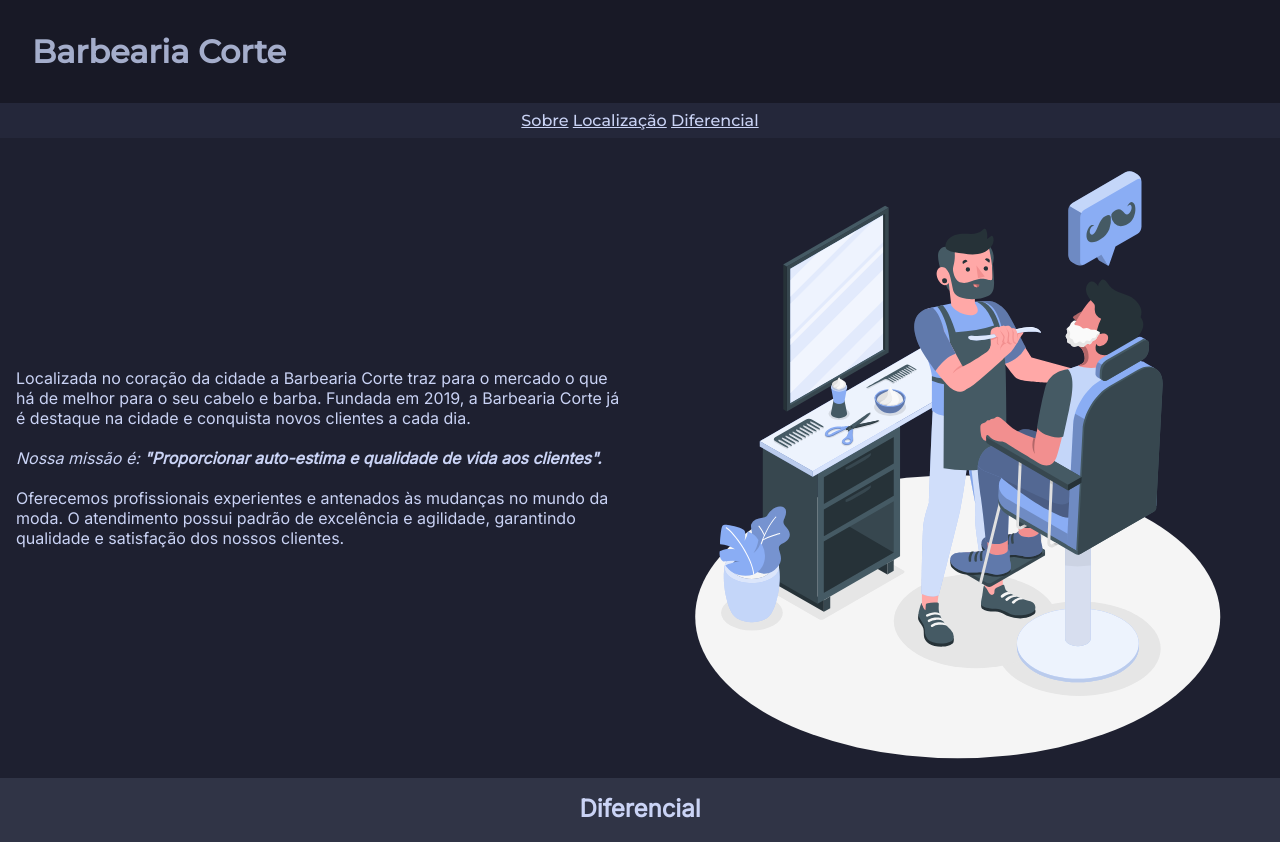
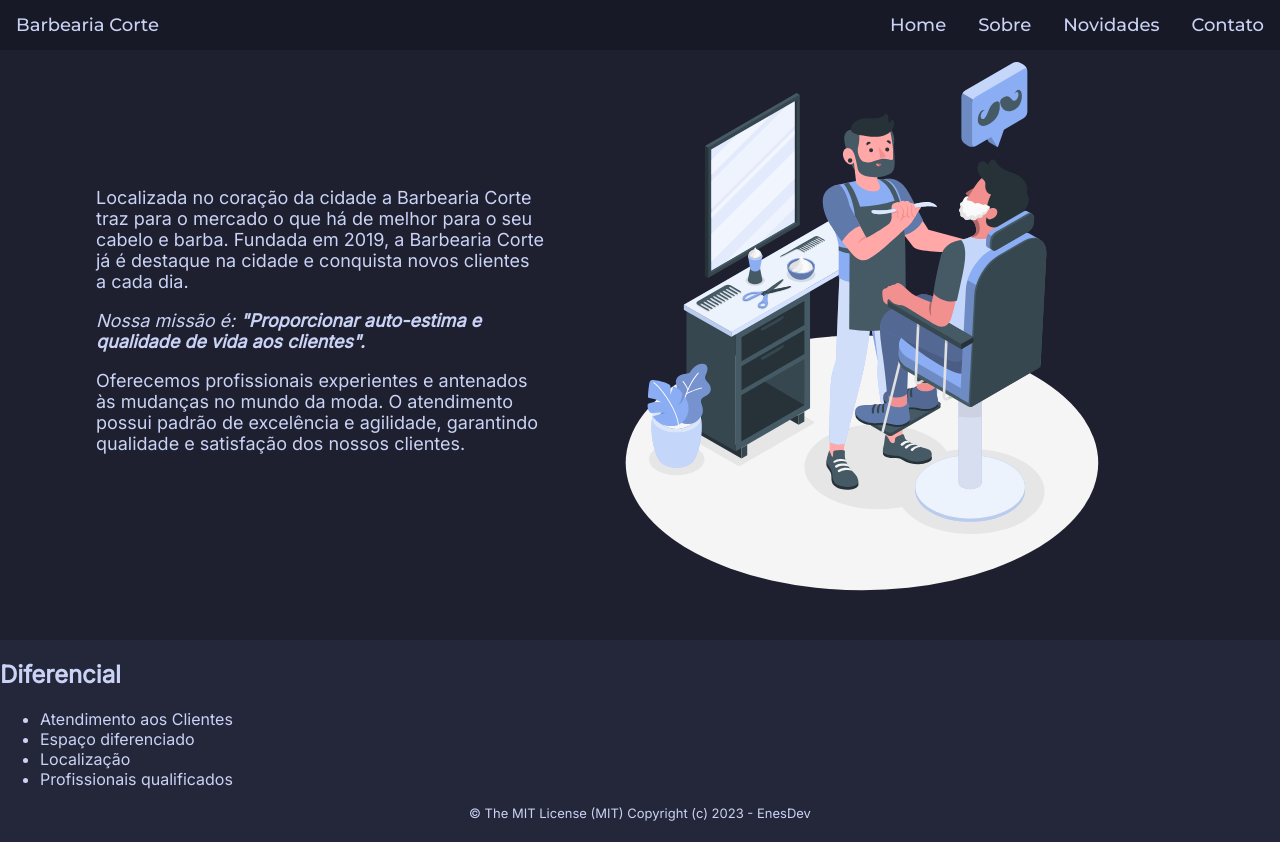
Before and after one commit to ndev-joao/desenvolve, a plain HTML site: page html_css/barbearia_corte/index.html in a window 1280 px wide. Shown: the top 842 px of the page. Drawn offline with Linux system fonts and the light colour scheme.

Commit message:
ta bonito ein

```diff
--- a/html_css/barbearia_corte/index.html
+++ b/html_css/barbearia_corte/index.html
@@ -10,27 +10,30 @@
 
 <body>
     <header id="pageHeader">
-        <h1 id="title">Barbearia Corte</h1>
         <nav>
-            <a href="">Sobre</a>
-            <a href="">Localização</a>
-            <a href="">Diferencial</a>
+            <ul id="navBar">
+                <li id="navBarTitle">Barbearia Corte</li>
+                <li class="navBarItem"><a href="">Contato</a></li>
+                <li class="navBarItem"><a href="">Novidades</a></li>
+                <li class="navBarItem"><a href="">Sobre</a></li>
+                <li class="navBarItem"><a href="">Home</a></li>
+            </ul>
         </nav>
     </header>
 
     <main>
-        <p>
-            Localizada no coração da cidade a Barbearia Corte traz para o mercado o
+        <div id="mainContent">
+            <p>Localizada no coração da cidade a Barbearia Corte traz para o mercado o
             que há de melhor para o seu cabelo e barba. Fundada em 2019, a Barbearia
-            Corte já é destaque na cidade e conquista novos clientes a cada dia.<br/><br/>
-            <em>Nossa missão é:
+            Corte já é destaque na cidade e conquista novos clientes a cada dia.</p>
+            <p><em>Nossa missão é:
             <strong>"Proporcionar auto-estima e qualidade de vida aos
-            clientes".</strong></em><br/><br/>
-            Oferecemos profissionais experientes e antenados às mudanças no mundo da
+            clientes".</strong></em></p>
+            <p>Oferecemos profissionais experientes e antenados às mudanças no mundo da
             moda. O atendimento possui padrão de excelência e agilidade, garantindo
-            qualidade e satisfação dos nossos clientes.
-        </p>
-        <img src="imgs/banner.svg" />
+            qualidade e satisfação dos nossos clientes.</p>
+        </div>
+        <img src="imgs/banner.svg"/>
     </main>
 
     <section id="diferencial">
--- a/html_css/barbearia_corte/style.css
+++ b/html_css/barbearia_corte/style.css
@@ -23,23 +23,40 @@ body {
   font-family: "Montserrat", sans-serif;
 }
 
-#title {
+#navBar {
+  list-style-type: none;
+  margin: 0;
+  padding: 0;
+  overflow: hidden;
   background-color: #181926;
-  color: #a4adcb;
-  padding: 2rem;
-  margin: 0%;
+  position: fixed;
+  top: 0;
+  width: 100%;
+  font-size: 18px;
 }
 
+#navBarTitle {
+  text-align: center;
+  float: left;
+  padding: 14px 16px;
+  text-decoration: none;
+}
 
-  /*nav*/
-  nav {
-    text-align: center;
-    padding: 0.5rem;
-  }
+.navBarItem {
+  float: right;
+}
 
-  nav a {
-    color: #cad3f5;
-  }
+.navBarItem a {
+  display: block;
+  color: #cad3f5;
+  text-align: center;
+  padding: 14px 16px;
+  text-decoration: none;
+}
+
+.navBarItem a:hover {
+  background-color: #11111b;
+}
 
 /* header */
 
@@ -52,32 +69,20 @@ main {
   justify-content: center
 }
 
-main p {
-  margin: 0%;
-  padding: 1rem;
+#mainContent {
+  width: 35%;
+  font-size: 18px;
 }
 
 main img {
   width: 50%;
+  scale: 0.9;
 }
 /* section - main */
 
 
 /* section - diferencial */
-#diferencial {
-  text-align: center;
-  background-color: #303446;
-}
 
-#diferencial h2 {
-  margin: 0%;
-  padding: 1rem;
-}
-
-#beneficio {
-  padding: 0%;
-  padding-bottom: 1rem;
-}
 /* section - diferencial */
 
 
```
Also changed, not shown: html_css/barbearia_corte/imgs/wave.svg (added).
